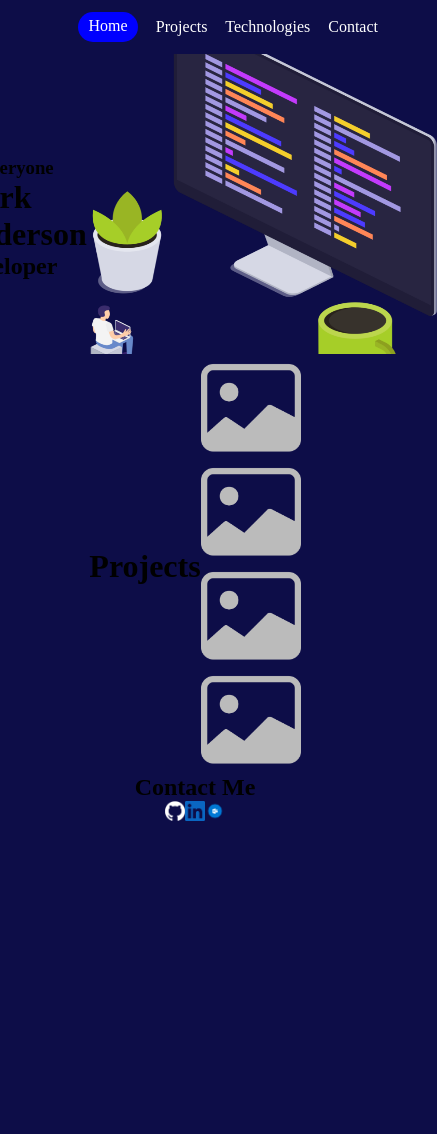
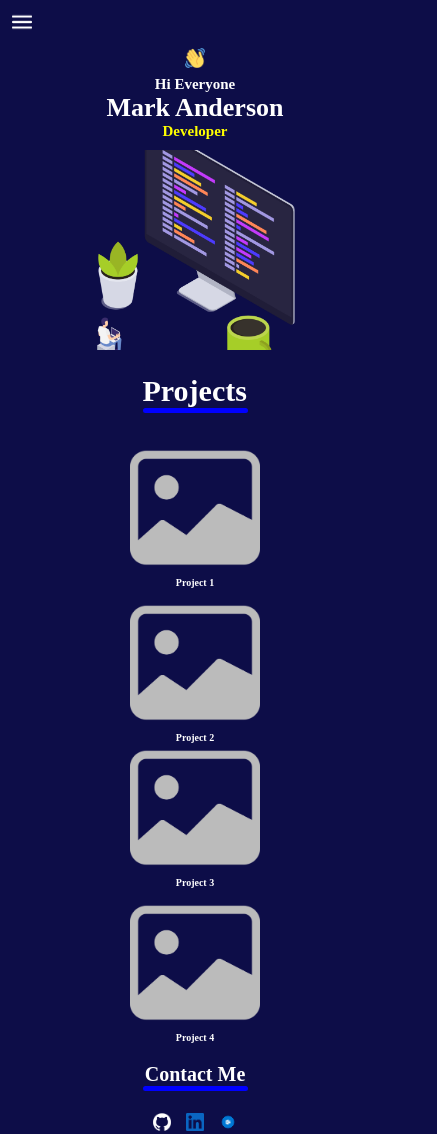
Before and after one commit to Sachinsh72/Milestone-Projects, a plain HTML site: page Html-CSS-Projects/Simple-Responsive-page/index.html in a window 390 px wide. Shown: the whole page, 437 px wide, since content can reach past the window. Before the commit the page ends 844 px from the top, so only its background shows below. Drawn offline with Linux system fonts and the light colour scheme.

Commit message:
Html-CSS

```diff
--- a/Html-CSS-Projects/Simple-Responsive-page/index.html
+++ b/Html-CSS-Projects/Simple-Responsive-page/index.html
@@ -60,6 +60,7 @@
             <!-- Down Container Heading  -->
             <div class="middle-heading">
                 <h1>Projects</h1>
+                <div class="horizontal-underline"></div>
             </div>
 
             <!-- Image set  -->
@@ -68,22 +69,22 @@
                 <div class="up-img">
                     <div class="img-box">
                         <img src="./assets/image.png" alt="Image">
-                        <h3></h3>
+                        <h3>Project 1</h3>
                     </div>
                     <div class="img-box">
                         <img src="./assets/image.png" alt="Image">
-                        <h3></h3>
+                        <h3>Project 2</h3>
                     </div>
                 </div>
 
                 <div class="down-img">
                     <div class="img-box">
                         <img src="./assets/image.png" alt="Image">
-                        <h3></h3>
+                        <h3>Project 3</h3>
                     </div>
                     <div class="img-box">
                         <img src="./assets/image.png" alt="Image">
-                        <h3></h3>
+                        <h3>Project 4</h3>
                     </div>
                 </div>
             </div>
@@ -93,7 +94,8 @@
         <footer>
             <!-- Footer Head  -->
             <div class="foot-head">
-                <h2>Contact Me</h2>
+                <h1>Contact Me</h1>
+                <div class="horizontal-underline"></div>
             </div>
 
             <!-- Footer Image  -->
--- a/Html-CSS-Projects/Simple-Responsive-page/style/style.css
+++ b/Html-CSS-Projects/Simple-Responsive-page/style/style.css
@@ -17,19 +17,19 @@
 }
 
 .right-up-container img{
-    height: 300px;
-    width: 350px;
+    height: 400px;
+    width: 450px;
 }
 
 
 .img-box img{
-    height: 100px;
-    width: 100px;
+    height: 280px;
+    width: 280px;
 }
 
 .foot-img img{
-    height: 20px;
-    width: 20px;
+    height: 35px;
+    width: 35px;
 }
 
                          /* All Content  */
@@ -77,20 +77,238 @@ nav{
     justify-content: center;
 }
 
+.left-up-container{
+    font-size: 18px;
+}
+.hello-1{
+    display: flex;
+    gap: 8px;
+    color: white;
+}
+
+.hello-2{
+    color: white;
+}
+
+.hello-2 h2{
+    color: yellow;
+}
+
 .down-container{
     display: flex;
     align-items: center;
     justify-content: center;
+    flex-direction: column;
+    margin: 20px;
+}
+h3{
+    text-align: center;
+    color: white;
+}
+.up-img{
+    display: flex;
+    gap: 10px;
+}
+
+.down-img{
+    display: flex;
+    gap: 10px;
+}
+
+.middle-heading{
+    font-size: 25px;
+    color: white;
+    padding-bottom: 10px;
+}
+
+.horizontal-underline{
+    height: 8px;
+    width: 175px;
+    background-color: blue;
+    border-radius: 20px;
+    margin-bottom: 20px;
 }
 
 /* Footer  */
 
+footer{
+    display: flex;
+    flex-direction: column;
+    justify-content: center;
+    align-items: center;
+    gap: 2px;
+}
 .foot-head{
     text-align: center;
+    color: white;
+    font-size: 17px;
+    /* padding-bottom: 5px; */
+    border: none;
+    border: none;
 }
 
 .foot-img{
     display: flex;
     align-items: center;
     justify-content: center;
+    margin-bottom: 10px;
+    gap: 20px;
+    font: size 18px; ;
 }
+
+@media (max-width:425px){
+/* All Imgaes  */
+
+.hambrger img{
+    height: 20px;
+    width: 20px;
+}
+
+.hello-1 img{
+    height: 20px;
+    width: 20px;
+}
+
+.right-up-container img{
+    height: 200px;
+    width: 200px;
+
+}
+
+
+.img-box img{
+    height: 130px;
+    width: 130px;
+}
+
+.foot-img img{
+    height: 18px;
+    width: 18px;
+}
+
+                         /* All Content  */
+
+/* Navigation */
+
+.hambrger{
+    display: block;
+}
+
+nav{
+    display: flex;
+    justify-content: start;
+    padding: 12px;
+}
+
+.nav-left{
+    display: none;
+}
+
+/* Main */
+
+.up-container{
+    display: flex;
+    align-items: center;
+    justify-content: center;
+    flex-direction: column;
+}
+
+.left-up-container{
+    font-size: 18px;
+    text-align: center;
+}
+.hello-1{
+    font-size: 15px;
+    display: flex;
+    justify-content: center;
+    align-items: center;
+    flex-direction: column;
+    gap: 8px;
+    color: white;
+}
+
+.hello-1 h3{
+    font-size: 15px;
+}
+
+
+.hello-2{
+    font-size: 13px;
+    color: white;
+}
+
+.hello-2 h2{
+    font-size: 15px;
+    color: yellow;
+    padding-bottom: 10px;
+}
+
+.down-container{
+    display: flex;
+    align-items: center;
+    justify-content: center;
+    flex-direction: column;
+    margin: 20px;
+}
+h3{
+    text-align: center;
+    color: white;
+    font-size: 10px;
+}
+.up-img{
+    display: flex;
+    flex-direction: column;
+    align-items: center;
+    gap: 10px;
+}
+
+.down-img{
+    display: flex;
+    flex-direction: column;
+    align-items: center;
+
+}
+
+.middle-heading{
+    font-size: 15px;
+    color: white;
+    padding-bottom: 10px;
+}
+
+.horizontal-underline{
+    height: 5px;
+    width: 105px;
+    background-color: blue;
+    border-radius: 20px;
+    margin-bottom: 20px;
+}
+
+/* Footer  */
+
+footer{
+    display: flex;
+    flex-direction: column;
+    justify-content: center;
+    align-items: center;
+    /* gap: 2px; */
+}
+.foot-head{
+    text-align: center;
+    color: white;
+    font-size: 10px;
+    /* padding-bottom: 5px; */
+    border: none;
+    border: none;
+}
+
+.foot-img{
+    display: flex;
+    align-items: center;
+    justify-content: center;
+    margin-bottom: 10px;
+    gap: 15px;
+    font: size 18px; ;
+}
+
+
+}
```
Also changed, not shown: Html-CSS-Projects/Simple-Responsive-page/output/Web page on Mobile phone/m-web-img-1.png (added), Html-CSS-Projects/Simple-Responsive-page/output/Web page on Mobile phone/m-web-img-2.png (added), Html-CSS-Projects/Simple-Responsive-page/output/Web page on Mobile phone/m-web-img-3.png (added), Html-CSS-Projects/Simple-Responsive-page/output/Web page on Windows/web-img-1.png (added), Html-CSS-Projects/Simple-Responsive-page/output/Web page on Windows/web-img-2.png (added), Html-CSS-Projects/Simple-Responsive-page/output/Web page on Windows/web-img-3.png (added).
